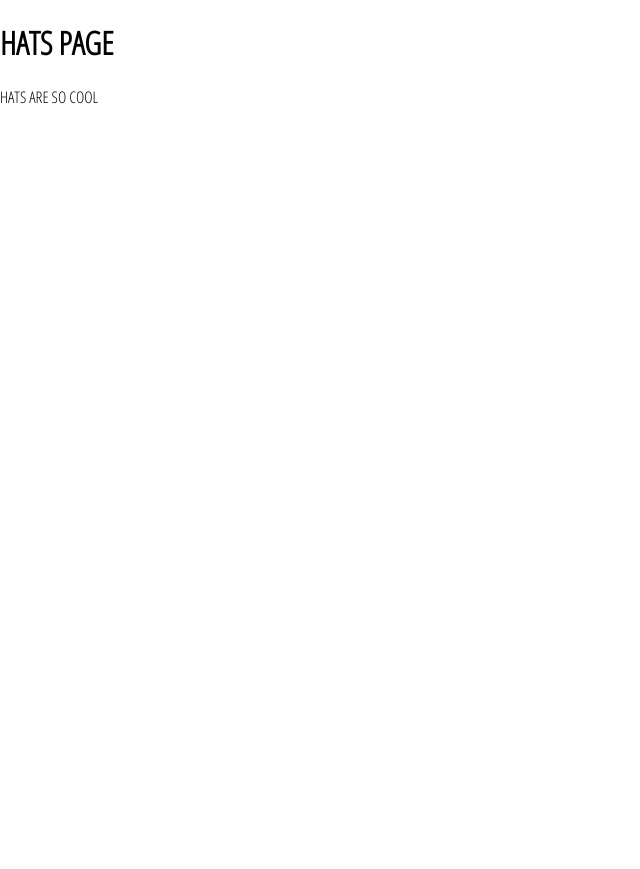
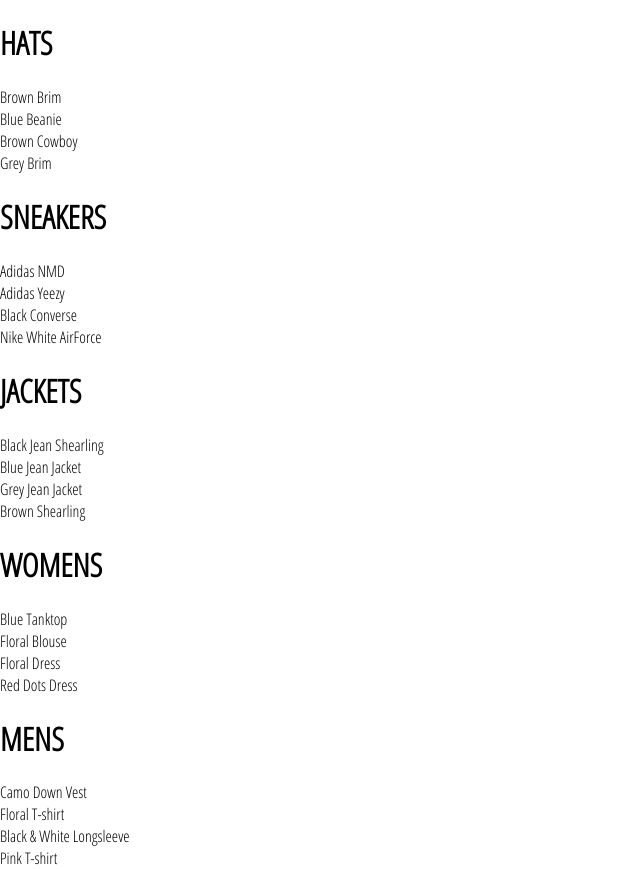
Before and after one commit to colinthedev/ecommerce-web-app, a React (Create React App) app: page /shop/hats in a window 1280 px wide. Shown: the whole page, without its empty margins (0-640 px from the left). Before the commit the page ends 800 px from the top, so only its background shows below. Built offline with nearby package versions, Linux system fonts and the light colour scheme; the HTML template or start-up script is replaced by a standard one.

Commit message:
Created shop.data.js to hold item info, created collection-preview to make the items, created shop.component to map the items and make list

```diff
--- a/src/App.js
+++ b/src/App.js
@@ -4,20 +4,14 @@
 import './App.css';
 
 import HomePage from './pages/homepage/homepage.component';
-
-const HatsPage = () => (
-  <div>
-    <h1>HATS PAGE </h1>
-    <p>HATS ARE SO COOL </p>
-  </div>
-);
+import ShopPage from './pages/shop/shop.component';
 
 function App() {
   return (
     <div>
       <Switch>
         <Route exact path='/' component={HomePage} />
-        <Route path='/shop/hats' component={HatsPage} />
+        <Route path='/shop/hats' component={ShopPage} />
       </Switch>
     </div>
   );
--- /dev/null
+++ b/src/components/collection-preview/collection-preview.component.jsx
@@ -0,0 +1,18 @@
+import React from 'react';
+
+import './collection-preview.styles.scss';
+
+const CollectionPreview = ({ title,items }) => (
+    <div className="collection-preview">
+        <h1 className="title">{ title.toUpperCase() }</h1>
+        <div className="preview">
+            {items
+                .filter((item, idx) => idx < 4)
+                .map((item) => (
+                    <div key={item.id}>{ item.name }</div>
+            ))}
+        </div>
+    </div>
+)
+
+export default CollectionPreview;
--- /dev/null
+++ b/src/pages/shop/shop.component.jsx
@@ -0,0 +1,28 @@
+import React from 'react';
+
+import SHOP_DATA from './shop.data.js';
+
+import CollectionPreview from '../../components/collection-preview/collection-preview.component';
+
+class ShopPage extends React.Component {
+    constructor(props) {
+        super(props);
+
+        this.state = {
+            collections: SHOP_DATA
+        }
+    }
+    render() {
+        const {collections} = this.state;
+        return (<div className="shop-page">
+            {
+                collections.map(({id, ...otherCollectionProps}) => (
+                    <CollectionPreview key={id} { ...otherCollectionProps } />
+                ))
+            }
+        </div>
+        )
+    }
+}
+
+export default ShopPage;
--- /dev/null
+++ b/src/pages/shop/shop.data.js
@@ -0,0 +1,249 @@
+const SHOP_DATA = [
+    {
+        id: 1,
+        title: 'Hats',
+        routeName: 'hats',
+        items: [
+            {
+                id: 1,
+                name: 'Brown Brim',
+                imageUrl: 'https://i.ibb.co/ZYW3VTp/brown-brim.png',
+                price: 25
+            },
+            {
+                id: 2,
+                name: 'Blue Beanie',
+                imageUrl: 'https://i.ibb.co/ypkgK0X/blue-beanie.png',
+                price: 18
+            },
+            {
+                id: 3,
+                name: 'Brown Cowboy',
+                imageUrl: 'https://i.ibb.co/QdJwgmp/brown-cowboy.png',
+                price: 35
+            },
+            {
+                id: 4,
+                name: 'Grey Brim',
+                imageUrl: 'https://i.ibb.co/RjBLWxB/grey-brim.png',
+                price: 25
+            },
+            {
+                id: 5,
+                name: 'Green Beanie',
+                imageUrl: 'https://i.ibb.co/YTjW3vF/green-beanie.png',
+                price: 18
+            },
+            {
+                id: 6,
+                name: 'Palm Tree Cap',
+                imageUrl: 'https://i.ibb.co/rKBDvJX/palm-tree-cap.png',
+                price: 14
+            },
+            {
+                id: 7,
+                name: 'Red Beanie',
+                imageUrl: 'https://i.ibb.co/bLB646Z/red-beanie.png',
+                price: 18
+            },
+            {
+                id: 8,
+                name: 'Wolf Cap',
+                imageUrl: 'https://i.ibb.co/1f2nWMM/wolf-cap.png',
+                price: 14
+            },
+            {
+                id: 9,
+                name: 'Blue Snapback',
+                imageUrl: 'https://i.ibb.co/X2VJP2W/blue-snapback.png',
+                price: 16
+            }
+        ]
+    },
+    {
+        id: 2,
+        title: 'Sneakers',
+        routeName: 'sneakers',
+        items: [
+            {
+                id: 1,
+                name: 'Adidas NMD',
+                imageUrl: 'https://i.ibb.co/0s3pdnc/adidas-nmd.png',
+                price: 220
+            },
+            {
+                id: 2,
+                name: 'Adidas Yeezy',
+                imageUrl: 'https://i.ibb.co/dJbG1cT/yeezy.png',
+                price: 280
+            },
+            {
+                id: 3,
+                name: 'Black Converse',
+                imageUrl: 'https://i.ibb.co/bPmVXyP/black-converse.png',
+                price: 110
+            },
+            {
+                id: 4,
+                name: 'Nike White AirForce',
+                imageUrl: 'https://i.ibb.co/1RcFPk0/white-nike-high-tops.png',
+                price: 160
+            },
+            {
+                id: 5,
+                name: 'Nike Red High Tops',
+                imageUrl: 'https://i.ibb.co/QcvzydB/nikes-red.png',
+                price: 160
+            },
+            {
+                id: 6,
+                name: 'Nike Brown High Tops',
+                imageUrl: 'https://i.ibb.co/fMTV342/nike-brown.png',
+                price: 160
+            },
+            {
+                id: 7,
+                name: 'Air Jordan Limited',
+                imageUrl: 'https://i.ibb.co/w4k6Ws9/nike-funky.png',
+                price: 190
+            },
+            {
+                id: 8,
+                name: 'Timberlands',
+                imageUrl: 'https://i.ibb.co/Mhh6wBg/timberlands.png',
+                price: 200
+            }
+        ]
+    },
+    {
+        id: 3,
+        title: 'Jackets',
+        routeName: 'jackets',
+        items: [
+            {
+                id: 1,
+                name: 'Black Jean Shearling',
+                imageUrl: 'https://i.ibb.co/XzcwL5s/black-shearling.png',
+                price: 125
+            },
+            {
+                id: 2,
+                name: 'Blue Jean Jacket',
+                imageUrl: 'https://i.ibb.co/mJS6vz0/blue-jean-jacket.png',
+                price: 90
+            },
+            {
+                id: 3,
+                name: 'Grey Jean Jacket',
+                imageUrl: 'https://i.ibb.co/N71k1ML/grey-jean-jacket.png',
+                price: 90
+            },
+            {
+                id: 4,
+                name: 'Brown Shearling',
+                imageUrl: 'https://i.ibb.co/s96FpdP/brown-shearling.png',
+                price: 165
+            },
+            {
+                id: 5,
+                name: 'Tan Trench',
+                imageUrl: 'https://i.ibb.co/M6hHc3F/brown-trench.png',
+                price: 185
+            }
+        ]
+    },
+    {
+        id: 4,
+        title: 'Womens',
+        routeName: 'womens',
+        items: [
+            {
+                id: 1,
+                name: 'Blue Tanktop',
+                imageUrl: 'https://i.ibb.co/7CQVJNm/blue-tank.png',
+                price: 25
+            },
+            {
+                id: 2,
+                name: 'Floral Blouse',
+                imageUrl: 'https://i.ibb.co/4W2DGKm/floral-blouse.png',
+                price: 20
+            },
+            {
+                id: 3,
+                name: 'Floral Dress',
+                imageUrl: 'https://i.ibb.co/KV18Ysr/floral-skirt.png',
+                price: 80
+            },
+            {
+                id: 4,
+                name: 'Red Dots Dress',
+                imageUrl: 'https://i.ibb.co/N3BN1bh/red-polka-dot-dress.png',
+                price: 80
+            },
+            {
+                id: 5,
+                name: 'Striped Sweater',
+                imageUrl: 'https://i.ibb.co/KmSkMbH/striped-sweater.png',
+                price: 45
+            },
+            {
+                id: 6,
+                name: 'Yellow Track Suit',
+                imageUrl: 'https://i.ibb.co/v1cvwNf/yellow-track-suit.png',
+                price: 135
+            },
+            {
+                id: 7,
+                name: 'White Blouse',
+                imageUrl: 'https://i.ibb.co/qBcrsJg/white-vest.png',
+                price: 20
+            }
+        ]
+    },
+    {
+        id: 5,
+        title: 'Mens',
+        routeName: 'mens',
+        items: [
+            {
+                id: 1,
+                name: 'Camo Down Vest',
+                imageUrl: 'https://i.ibb.co/xJS0T3Y/camo-vest.png',
+                price: 325
+            },
+            {
+                id: 2,
+                name: 'Floral T-shirt',
+                imageUrl: 'https://i.ibb.co/qMQ75QZ/floral-shirt.png',
+                price: 20
+            },
+            {
+                id: 3,
+                name: 'Black & White Longsleeve',
+                imageUrl: 'https://i.ibb.co/55z32tw/long-sleeve.png',
+                price: 25
+            },
+            {
+                id: 4,
+                name: 'Pink T-shirt',
+                imageUrl: 'https://i.ibb.co/RvwnBL8/pink-shirt.png',
+                price: 25
+            },
+            {
+                id: 5,
+                name: 'Jean Long Sleeve',
+                imageUrl: 'https://i.ibb.co/VpW4x5t/roll-up-jean-shirt.png',
+                price: 40
+            },
+            {
+                id: 6,
+                name: 'Burgundy T-shirt',
+                imageUrl: 'https://i.ibb.co/mh3VM1f/polka-dot-shirt.png',
+                price: 25
+            }
+        ]
+    }
+]
+
+export default SHOP_DATA;
```
Also changed, not shown: src/components/collection-preview/collection-preview.styles.scss (added).
